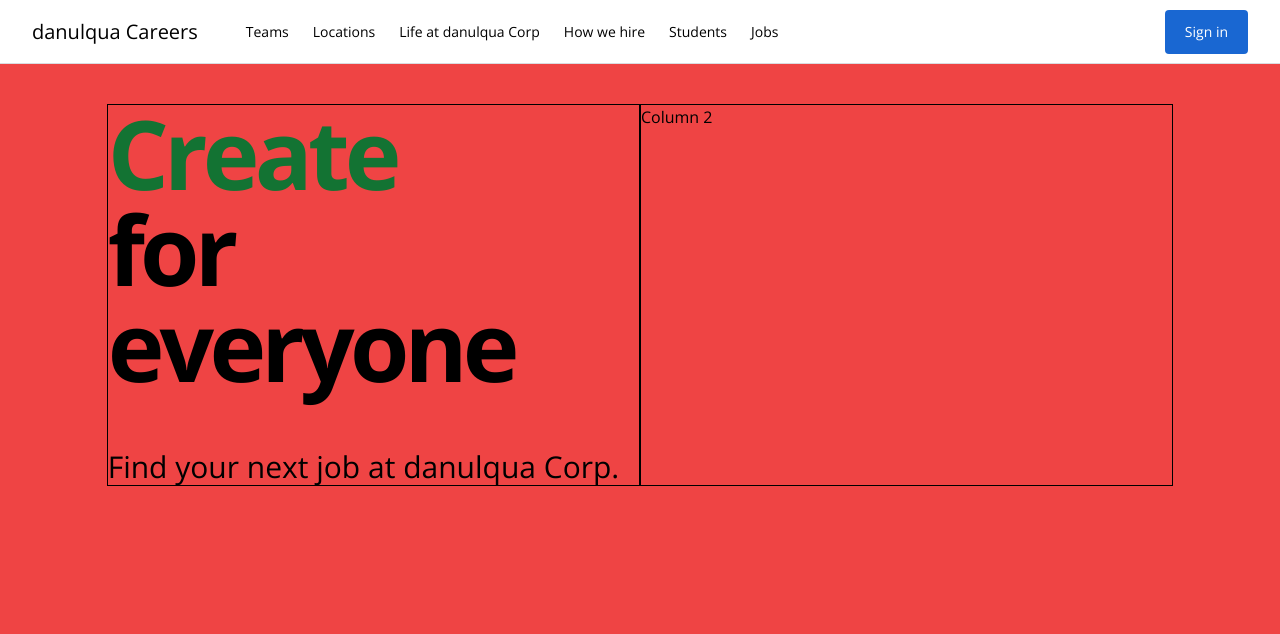
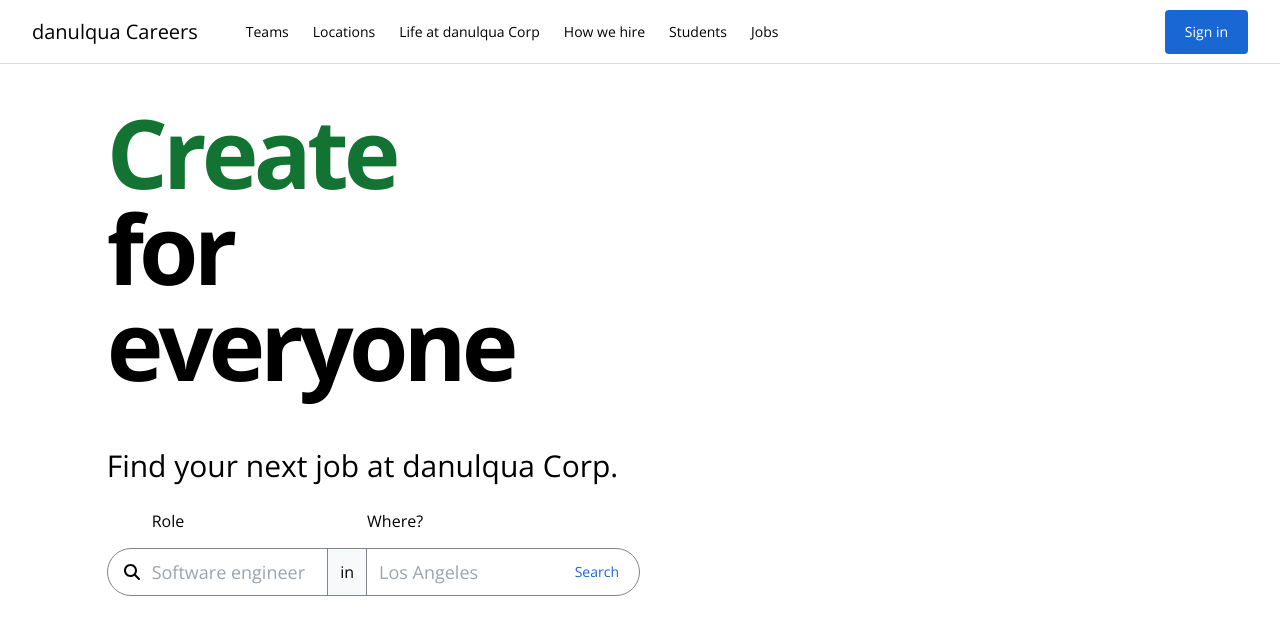
Before and after one commit to danulqua/doodle-careers, a Vue app: page / in a window 1280 px wide. Shown: the top 634 px of the page. Built offline with nearby package versions, Linux system fonts and the light colour scheme.

Commit message:
add job search form with data binding

```diff
--- a/src/components/ActionButton.vue
+++ b/src/components/ActionButton.vue
@@ -28,11 +28,11 @@ export default {
 
 <style scoped>
 button {
-  @apply rounded border-0 px-5 py-3 text-sm font-medium;
+  @apply px-5 py-3 text-sm font-medium;
 }
 
 .primary {
-  @apply bg-brand-blue-1 text-white hover:shadow-blue;
+  @apply rounded bg-brand-blue-1 text-white hover:shadow-blue;
 }
 
 .secondary {
--- a/src/components/Headline.vue
+++ b/src/components/Headline.vue
@@ -1,5 +1,5 @@
 <template>
-  <section>
+  <section class="mb-16">
     <h1 class="mb-14 text-8xl font-bold tracking-tighter">
       <span :class="headlineColor">{{ action }}</span>
       <br />for everyone
--- a/src/components/Hero.vue
+++ b/src/components/Hero.vue
@@ -1,11 +1,12 @@
 <template>
   <main>
-    <section class="flex h-screen flex-col bg-red-500 pt-10 pb-20">
+    <section class="flex h-screen flex-col pt-10 pb-20">
       <div class="grid grid-cols-12">
-        <div class="col-span-5 col-start-2 border border-black">
+        <div class="col-span-5 col-start-2">
           <Headline />
+          <JobSearchForm />
         </div>
-        <div class="col-span-5 col-start-7 border border-black">Column 2</div>
+        <div class="col-span-5 col-start-7"></div>
       </div>
     </section>
   </main>
@@ -13,9 +14,10 @@
 
 <script>
 import Headline from '@/components/Headline.vue';
+import JobSearchForm from '@/components/JobSearchForm.vue';
 
 export default {
   name: 'Hero',
-  components: { Headline },
+  components: { Headline, JobSearchForm },
 };
 </script>
--- /dev/null
+++ b/src/components/JobSearchForm.vue
@@ -0,0 +1,53 @@
+<template>
+  <form class="flex h-12 items-center rounded-3xl border border-brand-gray-3">
+    <fa-icon :icon="['fas', 'search']" class="ml-4 mr-3" />
+
+    <div class="flex h-full flex-1 flex-nowrap text-base font-light">
+      <div class="relative flex h-full flex-1 items-center pr-3">
+        <label class="absolute left-0 -top-10">Role</label>
+        <input
+          v-model="role"
+          type="text"
+          placeholder="Software engineer"
+          class="w-full text-lg font-normal focus:outline-none"
+        />
+      </div>
+
+      <span
+        class="flex h-full items-center border-x border-brand-gray-3 bg-brand-gray-2 px-3"
+      >
+        in
+      </span>
+
+      <div class="relative flex h-full flex-1 items-center px-3">
+        <label class="absolute left-0 -top-10">Where?</label>
+        <input
+          v-model="location"
+          type="text"
+          placeholder="Los Angeles"
+          class="w-full text-lg font-normal focus:outline-none"
+        />
+      </div>
+    </div>
+
+    <ActionButton text="Search" type="secondary" class="h-full rounded-r-3xl" />
+  </form>
+</template>
+
+<script>
+import ActionButton from '@/components/ActionButton.vue';
+
+export default {
+  name: 'JobSearchForm',
+  components: { ActionButton },
+  data() {
+    return {
+      role: '',
+      location: '',
+    };
+  },
+  methods: {
+    updateRole(event) {},
+  },
+};
+</script>
--- a/tailwind.config.js
+++ b/tailwind.config.js
@@ -10,6 +10,8 @@ module.exports = {
       },
       colors: {
         'brand-gray-1': '#dadce0',
+        'brand-gray-2': '#f8f9fa',
+        'brand-gray-3': '#80868b',
         'brand-blue-1': '#1967d2',
         'brand-blue-2': '#4285f4',
         'brand-green-1': '#137333',
```
